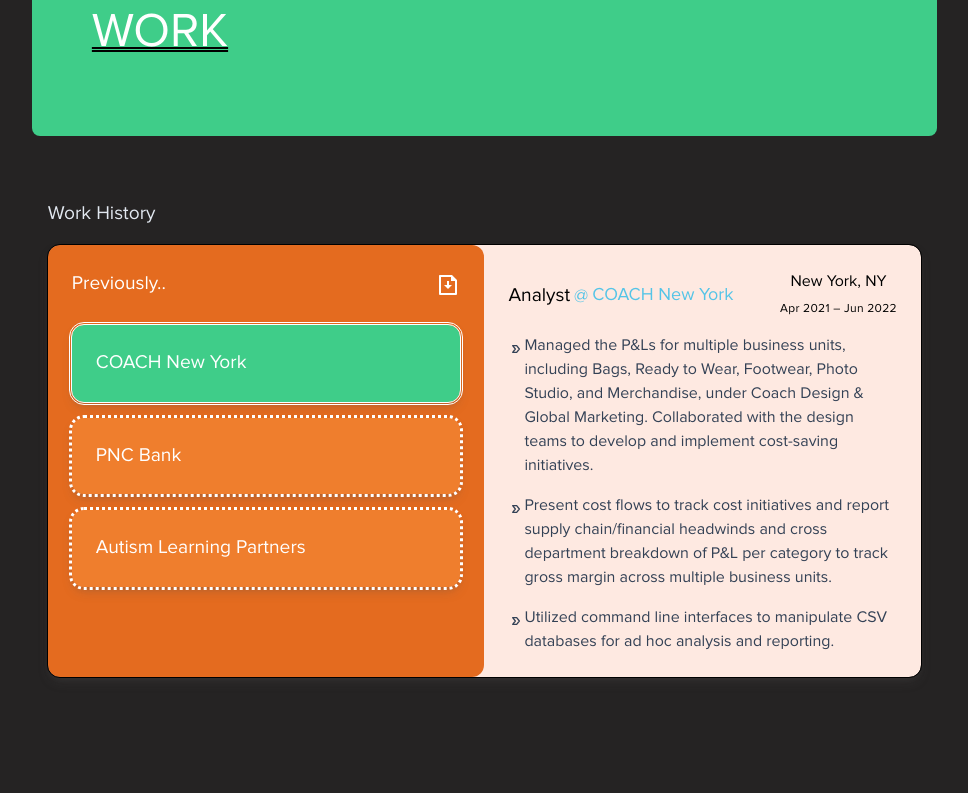
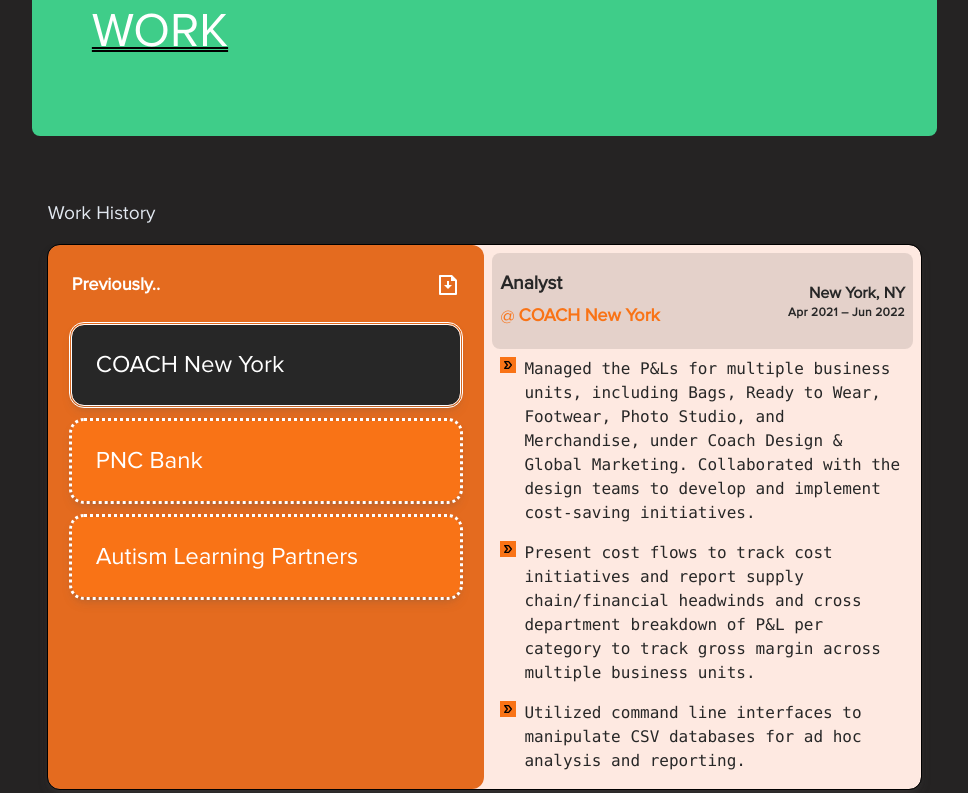
Before and after one commit to samuelho-dev/samuelho.github.io, a Next.js app: page / in a window 1280 px wide. Shown: the part 2020-2813 px from the top of the page, without its empty margins (231-1199 px from the left). Built offline with nearby package versions, Linux system fonts and the light colour scheme.

Commit message:
styling work history

```diff
--- a/src/components/WorkHistory.tsx
+++ b/src/components/WorkHistory.tsx
@@ -20,7 +20,7 @@
   };
 
   return (
-    <section className="flex h-1/2 max-w-5xl flex-col justify-center gap-4 py-0 md:py-16">
+    <section className="flex flex-col justify-center gap-4 py-0 md:py-16">
       <h2 className="text-slate-200">Work History</h2>
       <div className="tileShadow flex flex-col rounded-xl bg-customWhite outline outline-1 md:flex-row">
         <div
@@ -28,7 +28,7 @@
           className="flex w-full flex-col gap-6 rounded-xl bg-customOrange p-4 md:w-1/2 md:p-6"
         >
           <div className="flex items-center justify-between">
-            <h2>Previously..</h2>
+            <h2 className="text-lg font-extrabold">Previously..</h2>
             <Link
               href={'/Resume_SamuelHo.docx'}
               download
@@ -47,10 +47,10 @@
                 onClick={(e) => {
                   handleDetails(e, entry);
                 }}
-                className={`tileShadow flex cursor-pointer justify-between rounded-xl  p-2 outline-dotted hover:outline-double md:p-6 ${
+                className={`tileShadow flex cursor-pointer justify-between rounded-xl p-2 text-2xl outline-dotted hover:outline-double md:p-6 ${
                   detail.employer === entry.employer
-                    ? 'bg-customGreen outline-double'
-                    : 'bg-orange-400 bg-opacity-50'
+                    ? 'bg-customBlack outline-double'
+                    : 'bg-orange-500'
                 }`}
               >
                 {entry.employer}
@@ -58,33 +58,33 @@
             ))}
           </div>
         </div>
-        <div ref={detailRef} className="w-full p-6 md:w-1/2">
-          <div className="flex flex-col items-start justify-between md:flex-row md:items-center">
-            <div className="flex flex-wrap items-center gap-1">
-              <h2 className="text-black">{detail.title}</h2>
+        <div ref={detailRef} className="w-full p-2 md:w-1/2">
+          <div className="flex h-24 flex-col items-start justify-between rounded-lg bg-black bg-opacity-10 p-2 md:flex-row md:items-center">
+            <div className="flex w-full flex-wrap items-center gap-1">
+              <h2 className="font-semibold text-customBlack">{detail.title}</h2>
               <div className="flex cursor-pointer items-center gap-1">
-                <h3 className="text-customBlue">@</h3>
+                <h3 className="text-orange-500">@</h3>
                 <a href={detail.employer_url} target="_blank">
-                  <h3 className="border-b-2 border-transparent text-customBlue transition duration-300 hover:border-customBlue">
+                  <h3 className="border-b-2 border-transparent font-semibold text-orange-500 transition duration-300 hover:border-orange-500">
                     {detail.employer}
                   </h3>
                 </a>
               </div>
             </div>
-            <div className="flex w-full items-center justify-between md:w-fit md:flex-col  ">
-              <p>{detail.location}</p>
-              <p className="whitespace-nowrap py-2 text-xs tracking-wide">
+            <div className="flex w-full items-end justify-between md:flex-col">
+              <p className="font-bold text-customBlack">{detail.location}</p>
+              <p className="whitespace-nowrap text-xs font-bold tracking-wide text-customBlack">
                 {detail.dates}
               </p>
             </div>
           </div>
-          <div className="flex  flex-col items-center justify-center gap-4 pt-2">
+          <div className="flex flex-col justify-center gap-4 p-2">
             {detail.responsibilities.map((el, i) => (
-              <p key={i} className="flex items-start">
-                <span className="h-4 w-4 py-2 text-slate-700">
+              <p key={i} className="flex items-start justify-start gap-2">
+                <span className="h-4 w-4 bg-orange-500">
                   <TbArrowBadgeRight />
                 </span>
-                <span className="text-slate-700">{el}</span>
+                <span className="font-mono text-customBlack">{el}</span>
               </p>
             ))}
           </div>
```
